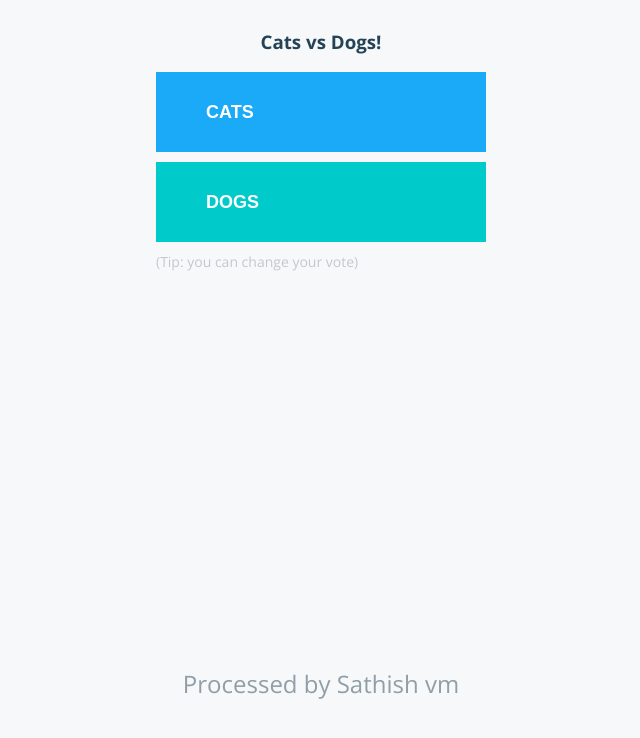
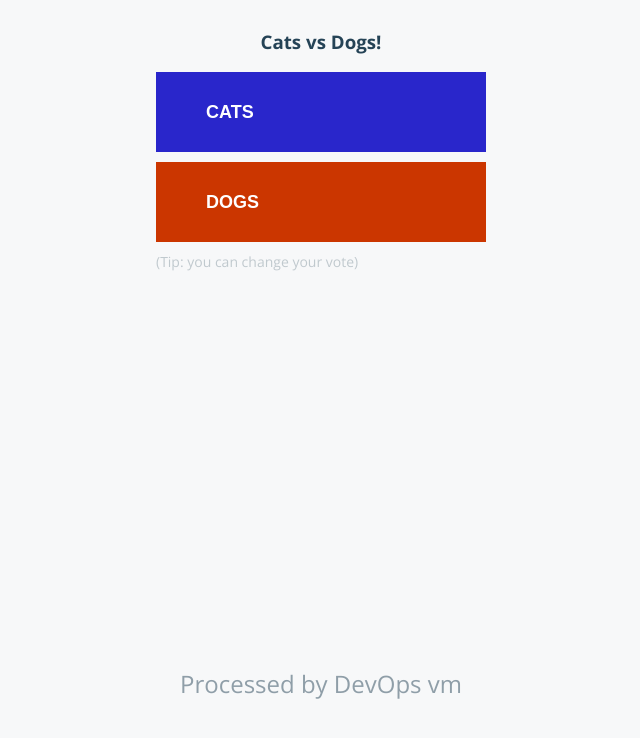
Before and after one commit to 7Ismail7/DevOps-Repo, a Flask app: page / in a window 1280 px wide. Shown: the top 738 px of the page, without its empty margins (319-959 px from the left). Run offline with Flask 3, Linux system fonts and the light colour scheme; some libraries are stand-ins or nearby versions.

Commit message:
newdesign

```diff
--- a/vote/static/stylesheets/style.css
+++ b/vote/static/stylesheets/style.css
@@ -28,11 +28,11 @@ button i{
 }
 
 button.a{
-  background-color: #1aaaf8;
+  background-color: #2926cb;
 }
 
 button.b{
-  background-color: #00cbca;
+  background-color: #cb3600;
 }
 
 #tip{
@@ -99,7 +99,7 @@ button.b{
 }
 
 #choice button.a:hover{
-  background-color: #1488c6;
+  background-color: #665cd8;
 }
 
 #choice button.b:hover{
@@ -107,7 +107,7 @@ button.b{
 }
 
 #choice button.a:focus{
-  background-color: #1488c6;
+  background-color: #665cd8;
 }
 
 #choice button.b:focus{
--- a/vote/templates/index.html
+++ b/vote/templates/index.html
@@ -22,7 +22,7 @@
           (Tip: you can change your vote)
         </div>
         <div id="hostname">
-          Processed by Sathish {{hostname}}
+          Processed by DevOps {{hostname}}
         </div>
       </div>
     </div>
```
